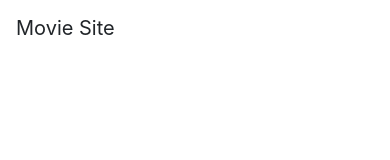
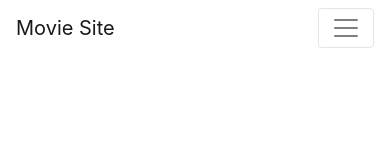
Before and after one commit to devjayantmalik/movies, a React (Create React App) app: page /#/500 in a window 390 px wide. Shown: the top 160 px of the page. Built offline with nearby package versions, Linux system fonts and the light colour scheme.

Commit message:
fixed header mobile screen visibility issue

```diff
--- a/src/components/Header/index.js
+++ b/src/components/Header/index.js
@@ -1,16 +1,21 @@
-import React from "react";
+import React, { useState } from "react";
 import { Link } from "react-router-dom";
 
 const Header = () => {
+  const [isHidden, setIsHidden] = useState(true);
+
   return (
     <header>
-      <nav className="navbar navbar-expand-md">
+      <nav className="navbar navbar-light navbar-expand-md">
         <a className="navbar-brand">Movie Site</a>
-        <button className="navbar-toggler">
+        <button
+          className="navbar-toggler"
+          onClick={() => setIsHidden(!isHidden)}
+        >
           <span className="navbar-toggler-icon"></span>
         </button>
 
-        <div className="collapse navbar-collapse">
+        <div className={`collapse navbar-collapse ${isHidden ? "" : "show"}`}>
           <ul className="navbar-nav ml-auto">
             <li className="nav-item">
               <Link to="/" className="nav-link">
```
